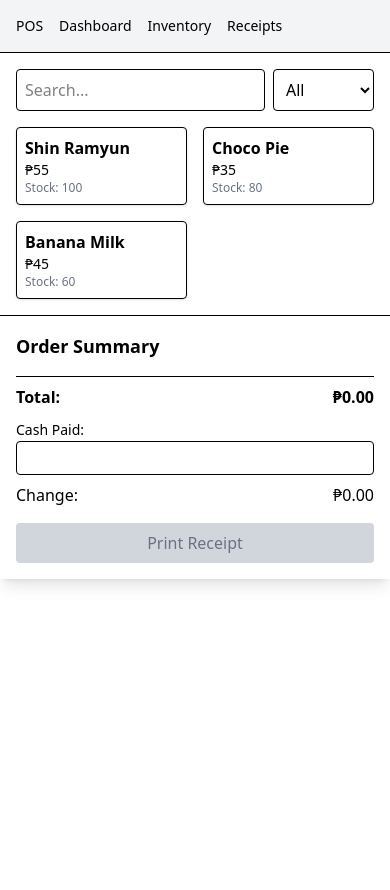
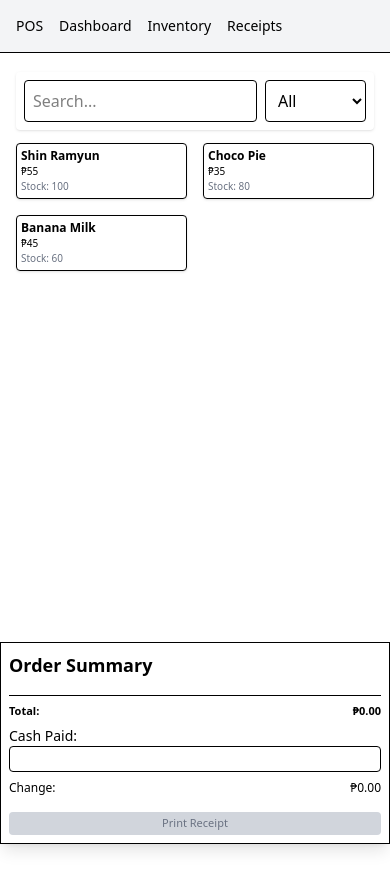
Before and after one commit to MaverickSeneris/pos, a React (Vite) app: page / in a window 390 px wide. Shown: the top 890 px of the page. Built offline with nearby package versions, Linux system fonts and the light colour scheme.

Commit message:
feat: full responsivenes on POS page

```diff
--- a/src/components/OrderSummary.jsx
+++ b/src/components/OrderSummary.jsx
@@ -19,7 +19,7 @@ function OrderSummary({ cart, setCart, inventory, setInventory }) {
     const content = cloned.innerHTML;
     const win = window.open("", "", "width=300,height=600");
 
-  win.document.write(`
+    win.document.write(`
   <html>
     <head>
       <style>
@@ -100,7 +100,6 @@ function OrderSummary({ cart, setCart, inventory, setInventory }) {
   </html>
 `);
 
-
     win.document.close();
   };
 
@@ -138,15 +137,23 @@ function OrderSummary({ cart, setCart, inventory, setInventory }) {
   const isCashSufficient = parseFloat(cash) >= total;
 
   return (
-    <div className="w-full lg:w-1/3 bg-white p-4 shadow-lg relative l:static fixed bottom-0 left-0 right-0 z-40 border-t lg:border-none">
+    <div
+      className="w-full md:w-1/3 bg-white p-2 sm:p-4 shadow-lg border border-t md:border-t-0
+  sticky bottom-0 mt-auto z-40
+  md:static md:top-[72px] md:right-0 md:h-screen md:overflow-y-auto
+  text-xs sm:text-sm"
+    >
       <h2 className="text-lg font-bold mb-4">Order Summary</h2>
 
       <div className="mb-2 space-y-2">
         {cart.map((item) => (
-          <div key={item.id} className="flex justify-between items-center">
-            <div className="flex flex-col text-sm">
+          <div
+            key={item.id}
+            className="flex justify-between items-center text-[10px] sm:text-sm"
+          >
+            <div className="flex flex-col">
               <span>{item.name}</span>
-              <div className="flex items-center gap-1 mt-1">
+              <div className="flex items-center gap-1 mt-1 text-[10px] sm:text-sm">
                 <button
                   onClick={() =>
                     setCart((prev) =>
@@ -184,7 +191,7 @@ function OrderSummary({ cart, setCart, inventory, setInventory }) {
       </div>
 
       <div className="border-t pt-2 mt-2">
-        <div className="flex justify-between font-semibold">
+        <div className="flex justify-between font-semibold text-[11px] sm:text-sm">
           <span>Total:</span>
           <span>₱{total.toFixed(2)}</span>
         </div>
@@ -210,7 +217,7 @@ function OrderSummary({ cart, setCart, inventory, setInventory }) {
       </div>
 
       <button
-        className="mt-4 w-full bg-green-600 text-white py-2 rounded disabled:bg-gray-300 disabled:text-gray-500"
+        className="mt-4 w-full bg-green-600 text-white py-1 sm:py-2 text-[11px] sm:text-base rounded disabled:bg-gray-300 disabled:text-gray-500"
         onClick={() => {
           const now = new Date();
           const id = `R-${now
--- a/src/pages/POS.jsx
+++ b/src/pages/POS.jsx
@@ -46,10 +46,10 @@ function POS() {
   };
 
   return (
-    <div className="flex flex-col lg:flex-row min-h-screen">
+    <div className="flex flex-col md:flex-row min-h-screen md:min-h-0">
       {/* Left: Item selection */}
-      <div className="w-full lg:w-2/3 p-4">
-        <div className="flex items-center gap-2 mb-4">
+      <div className="w-full md:w-2/3 p-4 relative">
+        <div className="sticky top-[72px] bg-white p-2 z-50 shadow rounded flex items-center gap-2 mb-4">
           <input
             type="text"
             placeholder="Search..."
@@ -70,21 +70,21 @@ function POS() {
         </div>
 
         {/* Item list */}
-        <div className="grid grid-cols-2 md:grid-cols-3 lg:grid-cols-4 gap-4">
+        <div className="grid grid-cols-2 md:grid-cols-3 lg:grid-cols-4 gap-4 pb-26">
           {filteredItems.map((item) => (
             <div
               key={item.id}
               onClick={() => item.stock > 0 && addToCart(item)}
-              className={`border rounded p-2 shadow cursor-pointer ${
+              className={`border rounded p-1 sm:p-2 shadow cursor-pointer text-[10px] sm:text-sm ${
                 item.stock === 0
                   ? "opacity-50 cursor-not-allowed"
                   : "hover:bg-gray-100"
               }`}
             >
-              <h3 className="font-bold">{item.name}</h3>
-              <p className="text-sm">₱{item.price}</p>
+              <h3 className="font-bold text-xs sm:text-base">{item.name}</h3>
+              <p className="text-[10px] sm:text-sm">₱{item.price}</p>
               <p
-                className={`text-xs ${
+                className={`text-[10px] sm:text-xs ${
                   item.stock === 0 ? "text-red-500 font-bold" : "text-gray-500"
                 }`}
               >
```
